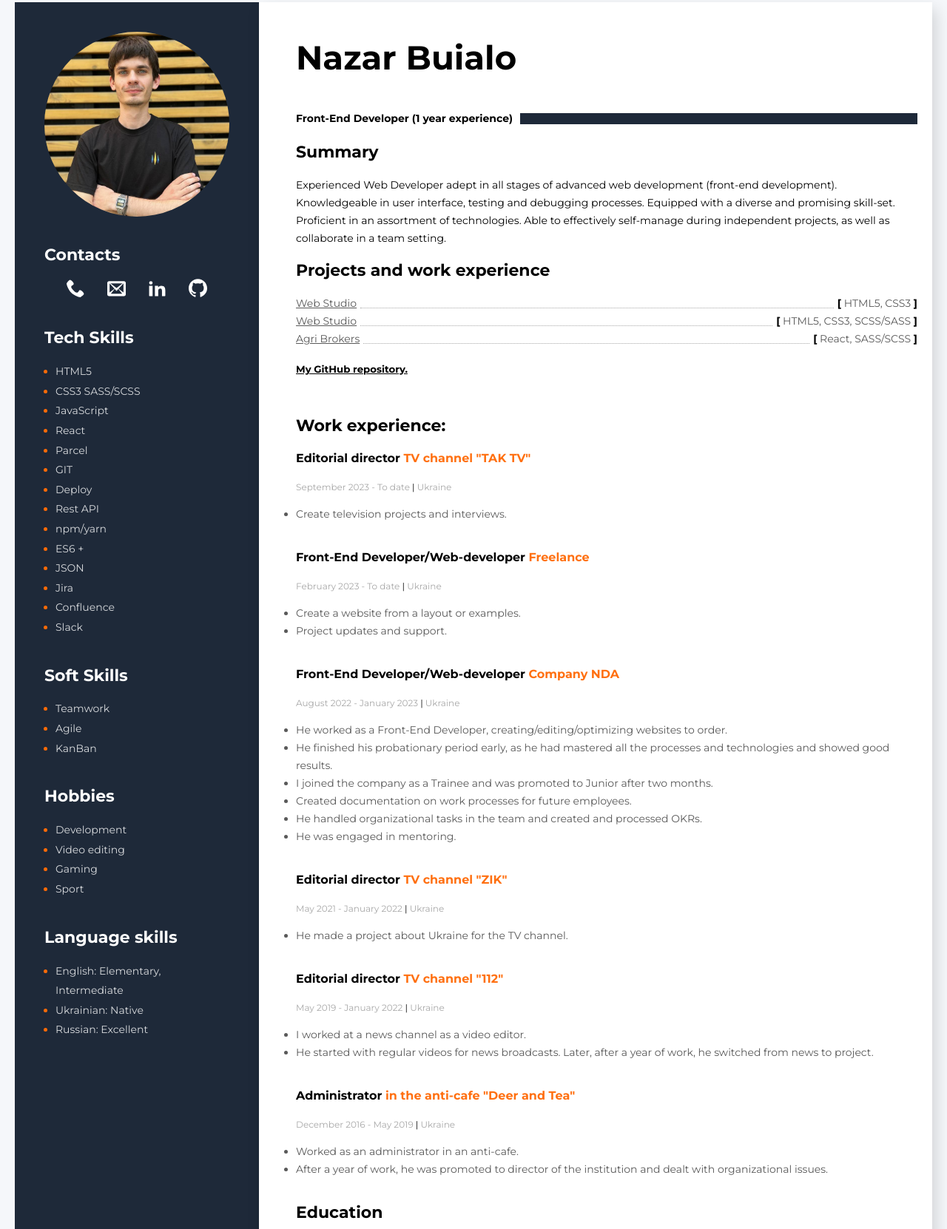
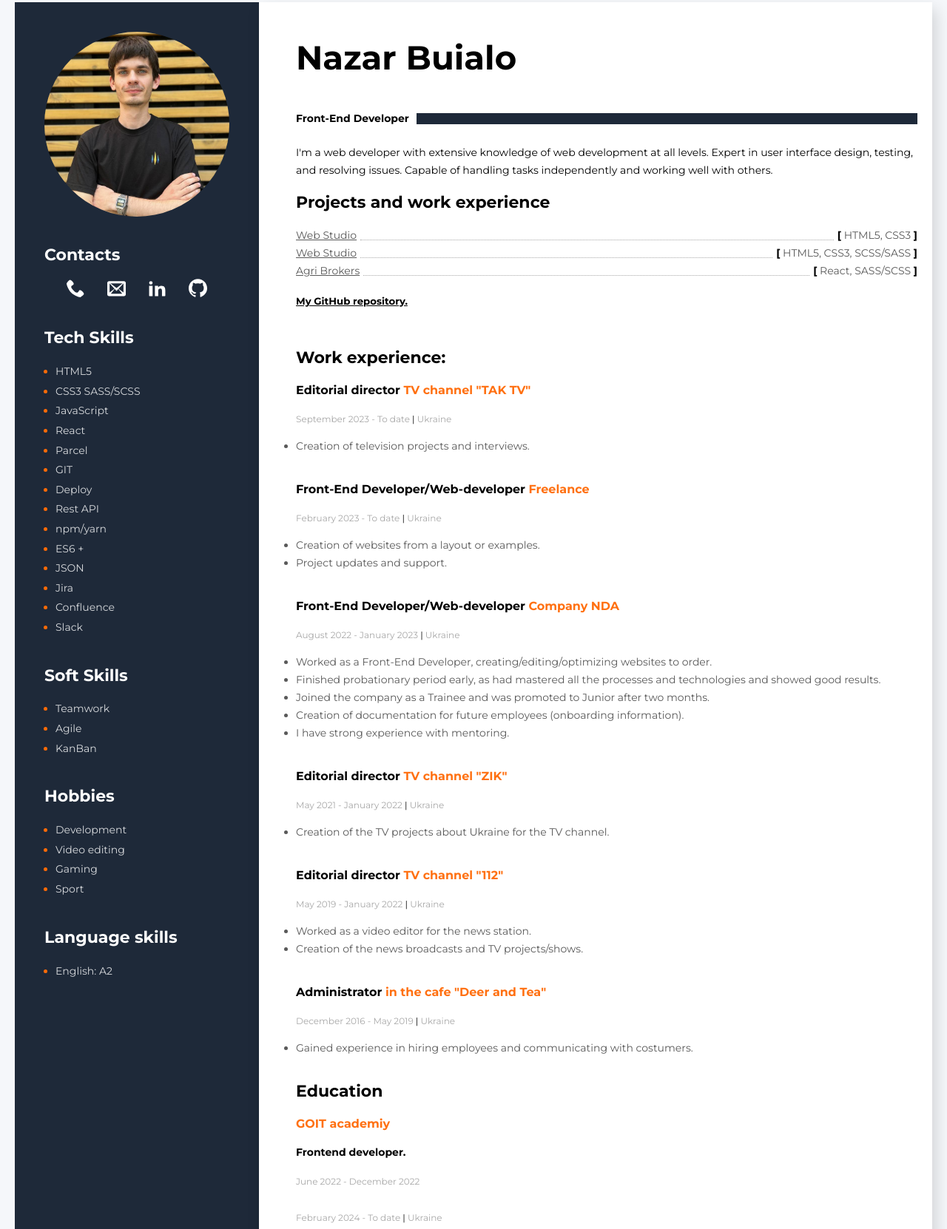
Before and after one commit to Kolya-Svarshik/resume, a website built with Parcel: page src/index.html in a window 1280 px wide. Shown: the part 37-1699 px from the top of the page at 74% size. Built offline with nearby package versions, Linux system fonts and the light colour scheme.

Commit message:
edit infomation resume

```diff
--- a/src/index.html
+++ b/src/index.html
@@ -168,13 +168,7 @@
           <h3 class="saide-title">Language skills</h3>
           <ul>
             <li class="sider-list">
-              <span class="sider-text">English: Elementary, Intermediate </span>
-            </li>
-            <li class="sider-list">
-              <span class="sider-text">Ukrainian: Native </span>
-            </li>
-            <li class="sider-list">
-              <span class="sider-text">Russian: Excellent </span>
+              <span class="sider-text">English: A2 </span>
             </li>
           </ul>
         </div>
@@ -186,18 +180,13 @@
       <div class="container-work">
         <h1 class="title-name">Nazar Buialo</h1>
         <h2 class="title-work">
-          <span class="title-work-text"
-            >Front-End Developer (1 year experience)</span
-          >
+          <span class="title-work-text">Front-End Developer</span>
         </h2>
-        <h3 class="title">Summary</h3>
         <p class="additional-information">
-          Experienced Web Developer adept in all stages of advanced web
-          development (front-end development). Knowledgeable in user interface,
-          testing and debugging processes. Equipped with a diverse and promising
-          skill-set. Proficient in an assortment of technologies. Able to
-          effectively self-manage during independent projects, as well as
-          collaborate in a team setting.
+          I'm a web developer with extensive knowledge of web development at all
+          levels. Expert in user interface design, testing, and resolving
+          issues. Capable of handling tasks independently and working well with
+          others.
         </p>
 
         <!-- project-box -->
@@ -268,7 +257,7 @@
 
             <ul>
               <li class="work-list">
-                Create television projects and interviews.
+                Creation of television projects and interviews.
               </li>
             </ul>
           </div>
@@ -285,7 +274,7 @@
 
             <ul>
               <li class="work-list">
-                Create a website from a layout or examples.
+                Creation of websites from a layout or examples.
               </li>
               <li class="work-list">Project updates and support.</li>
             </ul>
@@ -302,25 +291,24 @@
 
             <ul>
               <li class="work-list">
-                He worked as a Front-End Developer, creating/editing/optimizing
+                Worked as a Front-End Developer, creating/editing/optimizing
                 websites to order.
               </li>
               <li class="work-list">
-                He finished his probationary period early, as he had mastered
-                all the processes and technologies and showed good results.
+                Finished probationary period early, as had mastered all the
+                processes and technologies and showed good results.
               </li>
               <li class="work-list">
-                I joined the company as a Trainee and was promoted to Junior
-                after two months.
+                Joined the company as a Trainee and was promoted to Junior after
+                two months.
               </li>
               <li class="work-list">
-                Created documentation on work processes for future employees.
+                Creation of documentation for future employees (onboarding
+                information).
               </li>
               <li class="work-list">
-                He handled organizational tasks in the team and created and
-                processed OKRs.
+                I have strong experience with mentoring.
               </li>
-              <li class="work-list">He was engaged in mentoring.</li>
             </ul>
           </div>
 
@@ -336,7 +324,7 @@
 
             <ul>
               <li class="work-list">
-                He made a project about Ukraine for the TV channel.
+                Creation of the TV projects about Ukraine for the TV channel.
               </li>
             </ul>
           </div>
@@ -353,11 +341,10 @@
 
             <ul>
               <li class="work-list">
-                I worked at a news channel as a video editor.
+                Worked as a video editor for the news station.
               </li>
               <li class="work-list">
-                He started with regular videos for news broadcasts. Later, after
-                a year of work, he switched from news to project.
+                Creation of the news broadcasts and TV projects/shows.
               </li>
             </ul>
           </div>
@@ -366,7 +353,7 @@
             <h3 class="subtitle-work">
               Administrator
               <span class="subtitle-profession">
-                in the anti-cafe "Deer and Tea"
+                in the cafe "Deer and Tea"
               </span>
             </h3>
             <p class="working-hours">
@@ -376,11 +363,8 @@
 
             <ul>
               <li class="work-list">
-                Worked as an administrator in an anti-cafe.
-              </li>
-              <li class="work-list">
-                After a year of work, he was promoted to director of the
-                institution and dealt with organizational issues.
+                Gained experience in hiring employees and communicating with
+                costumers.
               </li>
             </ul>
           </div>
```
